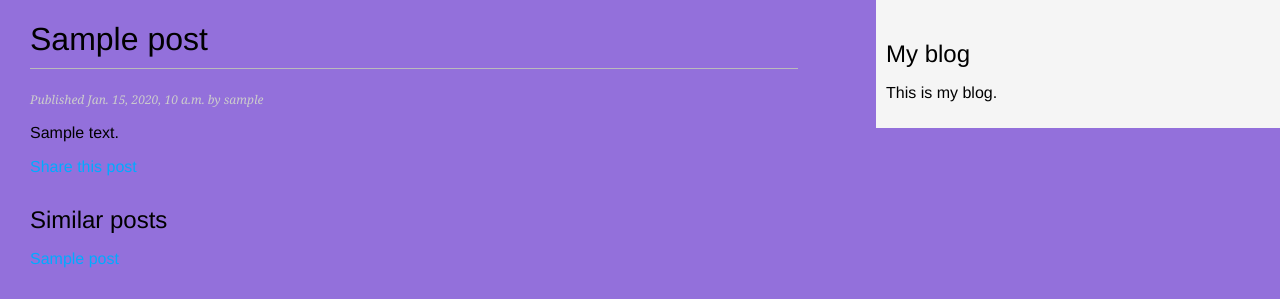
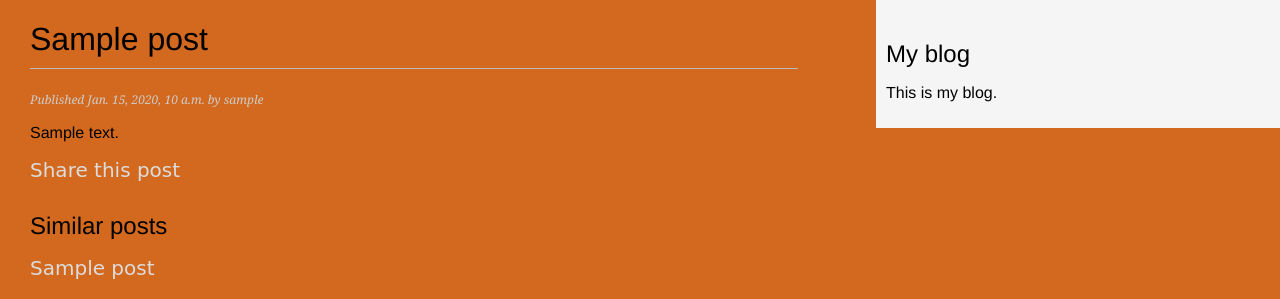
Before and after one commit to stutiraut/djangoblog, a Django app: template blog/templates/blog/post/detail.html in a window 1280 px wide. Shown: the top 299 px of the page. Run offline with Django 3.2, Linux system fonts and the light colour scheme; tables that the repository leaves empty hold one stand-in row (values such as "Sample post"); the template is opened without the code that fills it: values that come from a table or form of the project are taken from there, most other values are stand-ins (such as "Sample title", 1, 10 or a date in 2020).

Commit message:
Changed the styling

```diff
--- a/blog/static/css/blog.css
+++ b/blog/static/css/blog.css
@@ -2,18 +2,21 @@ body {
     margin:0;
     padding:0;
     font-family:helvetica, sans-serif;
-    background: mediumpurple;
+    background: chocolate;
 }
 
 a {
-    color:#00abff;
+    color:gainsboro;
     text-decoration:none;
+    font-family: 'Lobster', cursive;
+    font-size: 20px;
 }
 
 h1 {
     font-weight:normal;
     border-bottom:1px solid #bbb;
     padding:0 0 10px 0;
+    ;
 }
 
 h2 {
```
